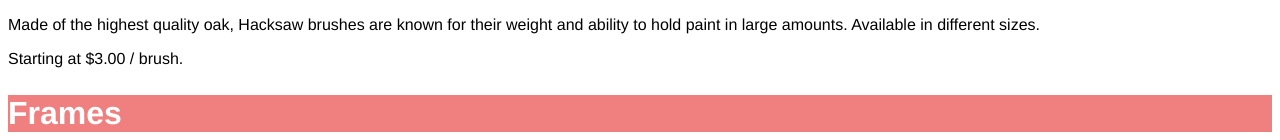
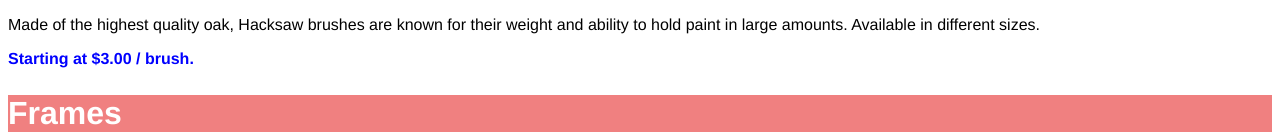
Before and after one commit to andreasphilippidis/prj-rev-bwfs-dasmoto, a plain HTML site: page DasmotoArts/index.html in a window 1280 px wide. Shown: the part 660-800 px from the top of the page. Drawn offline with Linux system fonts and the light colour scheme.

Commit message:
Update index.css

```diff
--- a/DasmotoArts/resources/css/index.css
+++ b/DasmotoArts/resources/css/index.css
@@ -22,7 +22,7 @@ h2{
 #paint{
   background-color: skyblue;
 }
-#startingprice{
+.startingprice{
   font-weight: bold;
   color:blue;
 }
```
